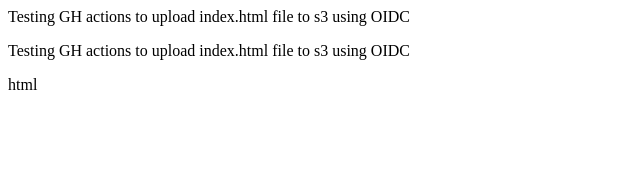
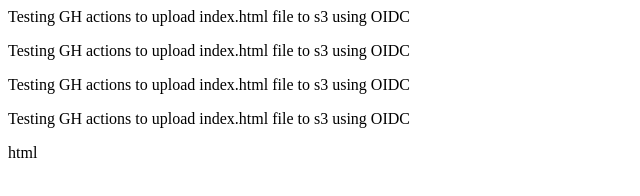
Before and after one commit to Organization1227/gh-to-aws-s3, a plain HTML site: page upload/index.html in a window 1280 px wide. Shown: the whole page, without its empty margins (0-640 px from the left). Drawn offline with Linux system fonts and the light colour scheme.

Commit message:
Update index.html

```diff
--- a/upload/index.html
+++ b/upload/index.html
@@ -2,5 +2,6 @@
 
 <p>Testing GH actions to upload index.html file to s3 using OIDC</p>
   <p>Testing GH actions to upload index.html file to s3 using OIDC</p>
-
+<p>Testing GH actions to upload index.html file to s3 using OIDC</p>
+  <p>Testing GH actions to upload index.html file to s3 using OIDC</p>
 </html>html
```
